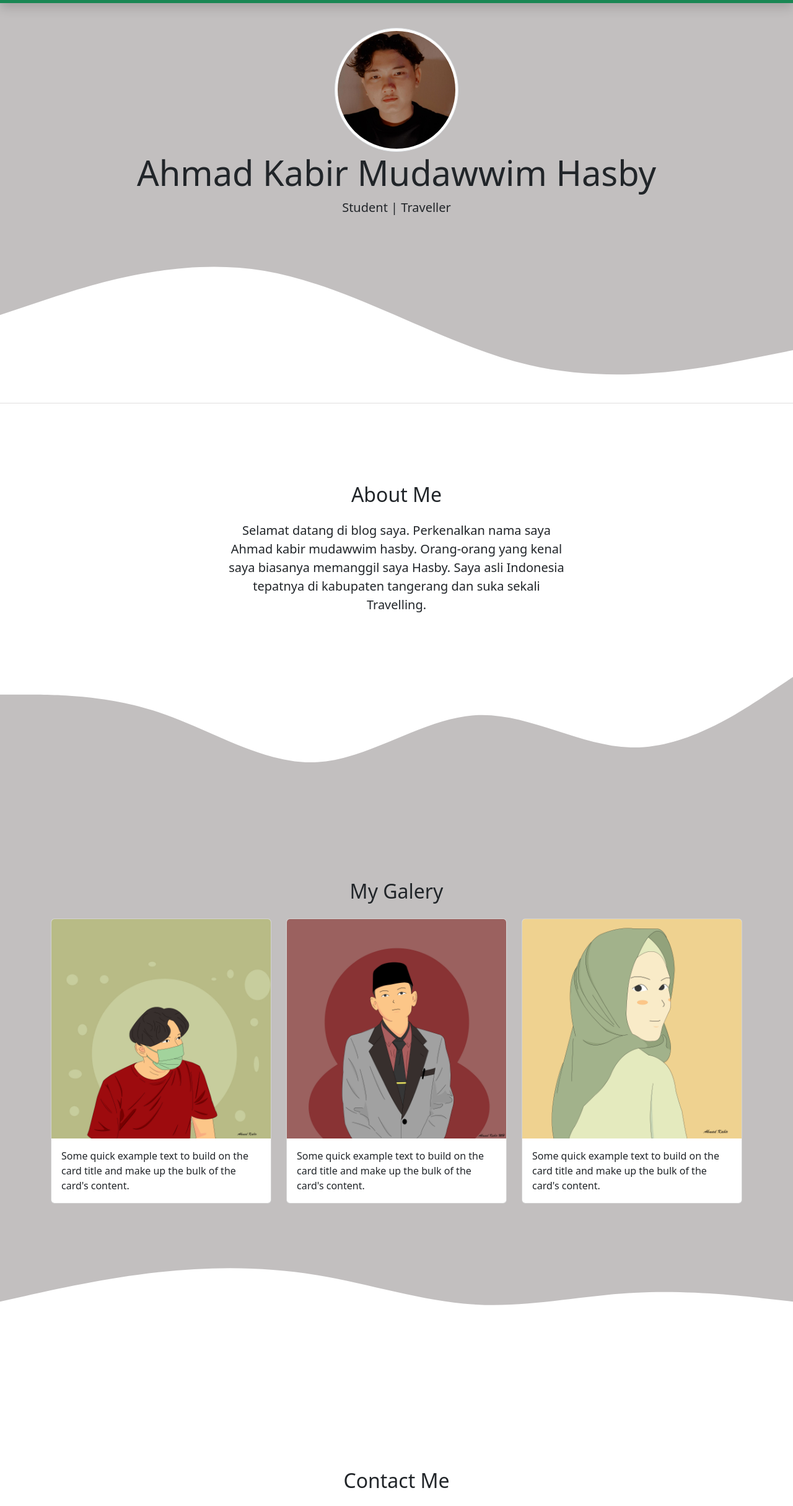
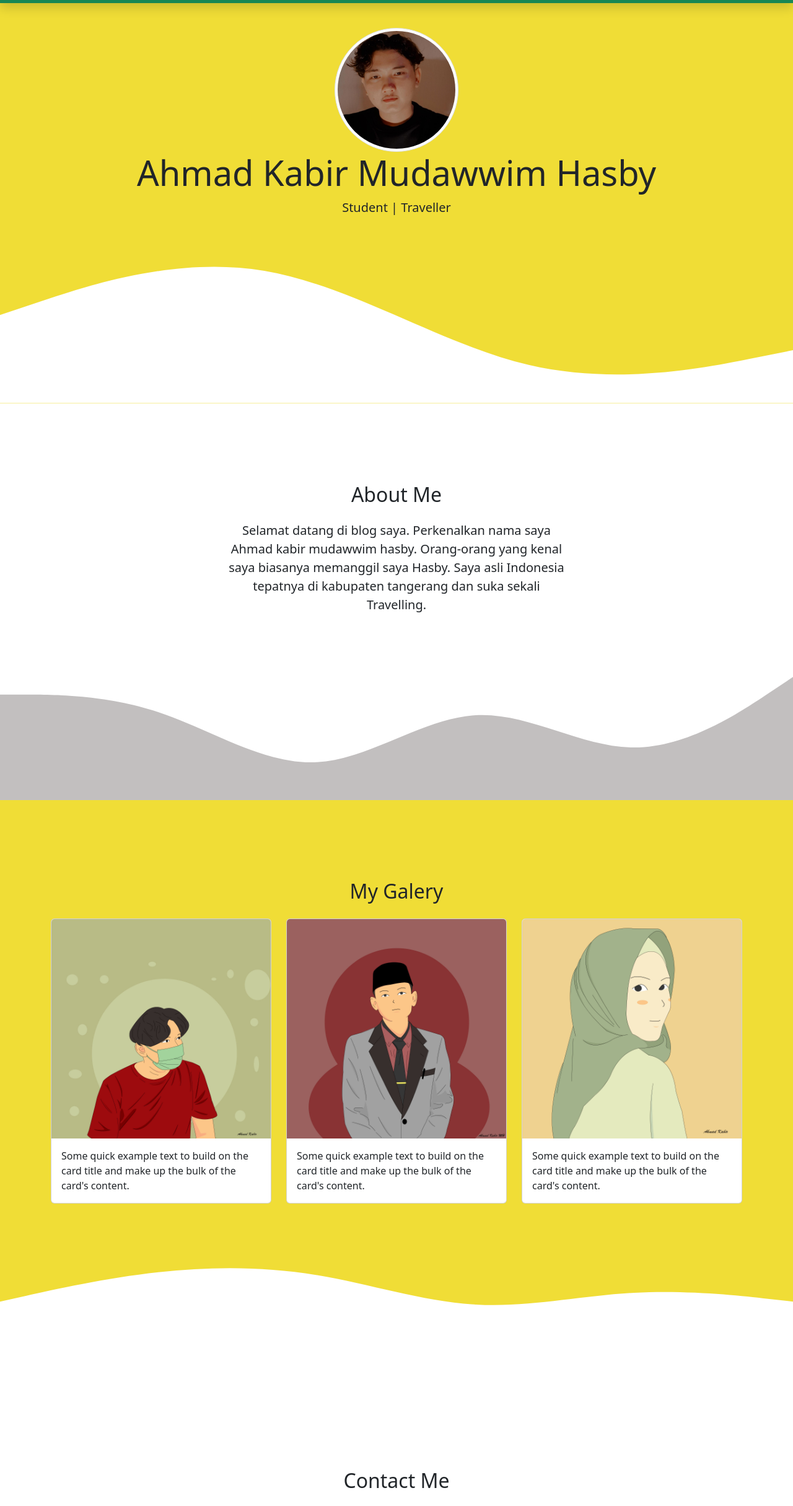
Before and after one commit to Ahmadkabirr/Ahmadkabirr.github.io, a plain HTML site: page index.html in a window 1280 px wide. Shown: the part 51-2481 px from the top of the page at 62% size. Drawn offline with nearby package versions, Linux system fonts and the light colour scheme.

Commit message:
color combotron

```diff
--- a/style.css
+++ b/style.css
@@ -1,11 +1,11 @@
 
 .jumbotron {
     padding-top:6rem;
-    background-color:rgb(194, 191, 191);
+    background-color:rgb(240, 221, 54);
 }
 
 #galery {
-    background-color:rgb(194, 191, 191);
+    background-color:rgb(240, 221, 54);
 }
 
 section {
```
